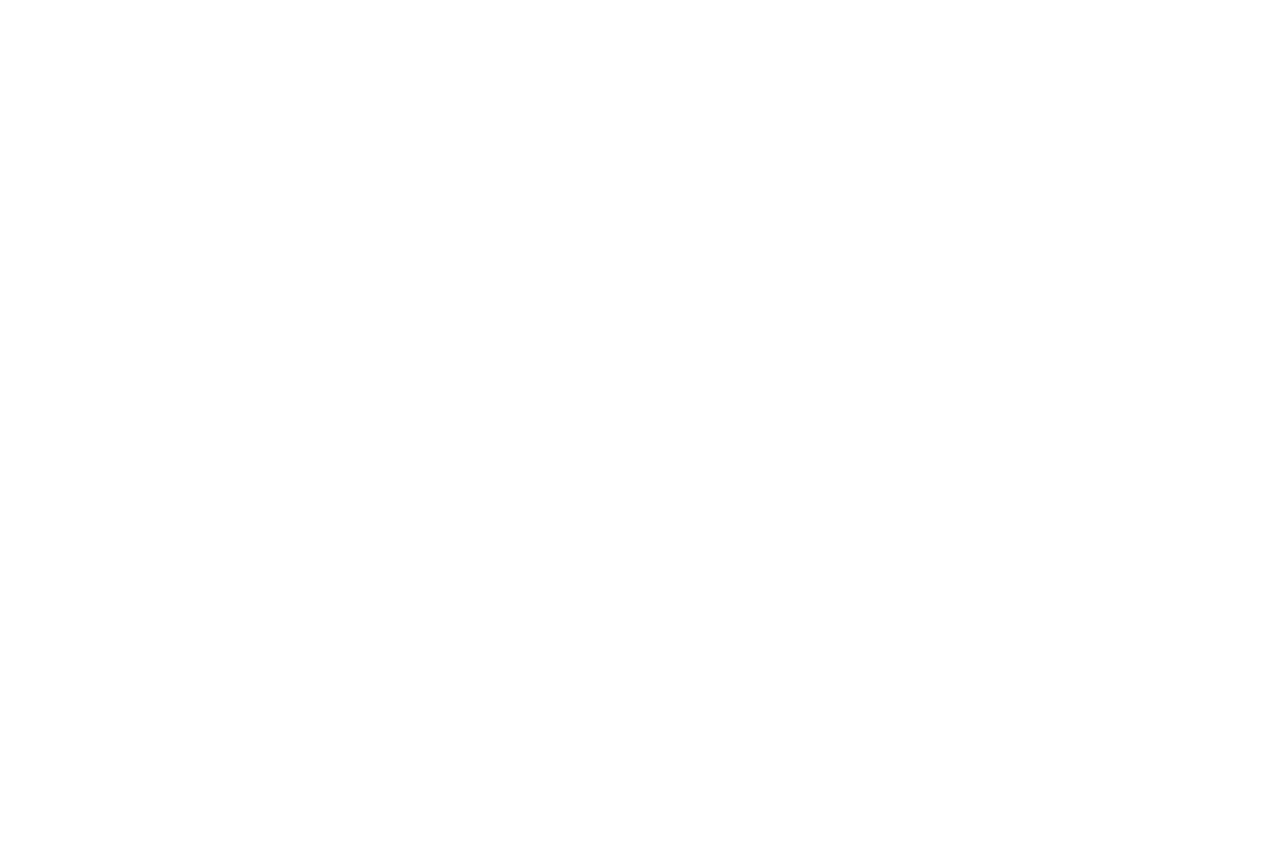
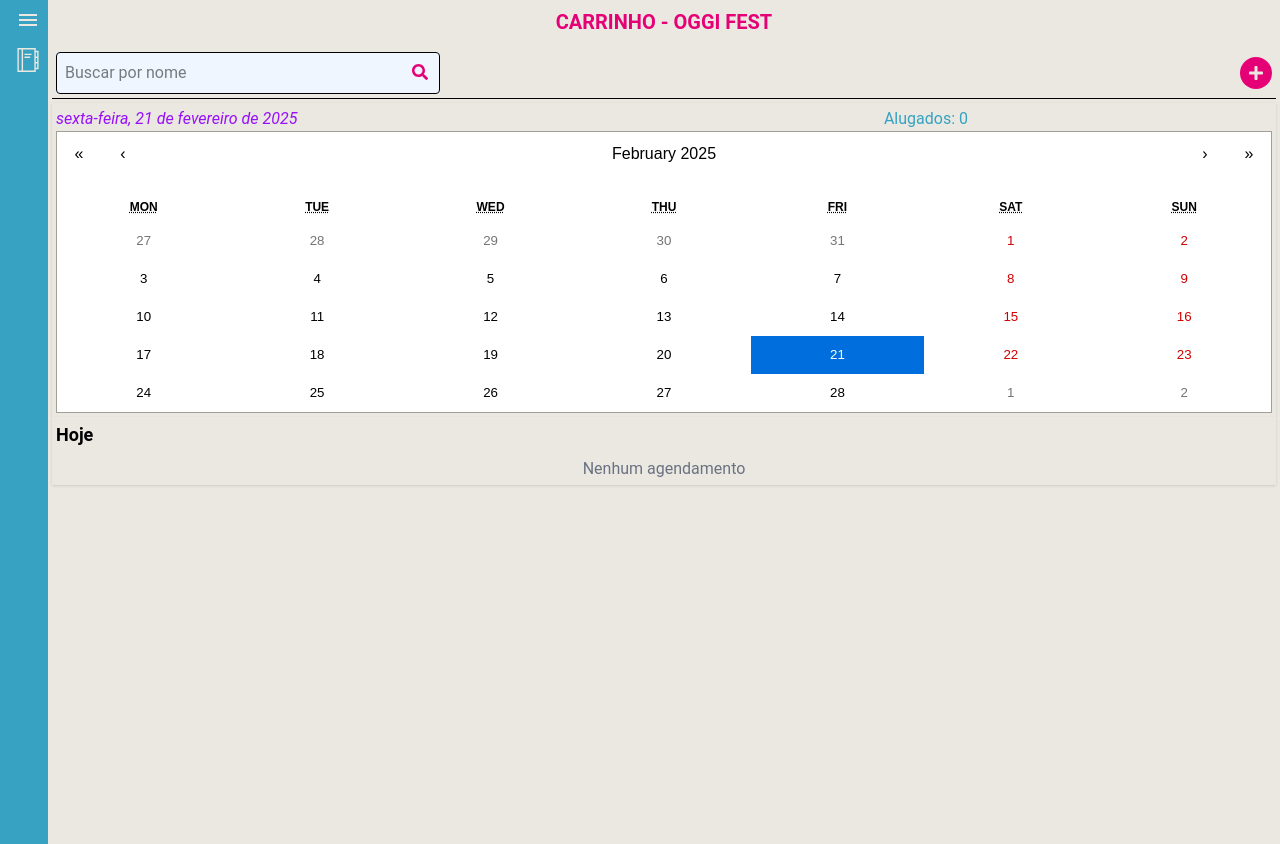
Before and after one commit to Sousa-Diin/oggifest, a React (Vite) app: page /oggifest/main/car in a window 1280 px wide. Before the commit this address had no page. Before the commit the page ends 800 px from the top, so only its background shows below. Built offline with nearby package versions, Linux system fonts and the light colour scheme.

Commit message:
store: alteracao route

```diff
--- a/src/App.jsx
+++ b/src/App.jsx
@@ -1,5 +1,6 @@
+import './App.css'
 import AppRouter from './AppRouter'
-import './App.css'
+import Store from './pages/main/Store'
 
 function App() {
 
@@ -7,7 +8,6 @@
     <>
       <AppRouter/>
     </>
-
   )
 }
 
--- a/src/AppRouter.jsx
+++ b/src/AppRouter.jsx
@@ -14,10 +14,10 @@
   return(
     <Router>
       <Routes>
-        <Route path="/oggi/" element={<Store/>} />
-        <Route path="/oggi/main/menu" element={<MenuPrincipal/>} />
-        <Route path="/oggi/main/car" element={<OggiFest/>} />
-        <Route path="/oggi/agendamentos" element={<Agendamentos/>}/>
+        <Route path="oggifest/" element={<Store/>} />
+        <Route path="/oggifest/main/menu" element={<MenuPrincipal/>} />
+        <Route path="/oggifest/main/car" element={<OggiFest/>} />
+        <Route path="/oggifest/agendamentos" element={<Agendamentos/>}/>
 
         {/* <Route path="*" element={<PageNotFound/>} />  */}
       </Routes>
--- a/vite.config.js
+++ b/vite.config.js
@@ -4,5 +4,5 @@
 // https://vite.dev/config/
 export default defineConfig({
   plugins: [react()],
-  base: '/oggi/'
+  base: 'https://sousa-diin.github.io/oggifest/'
 })
```
